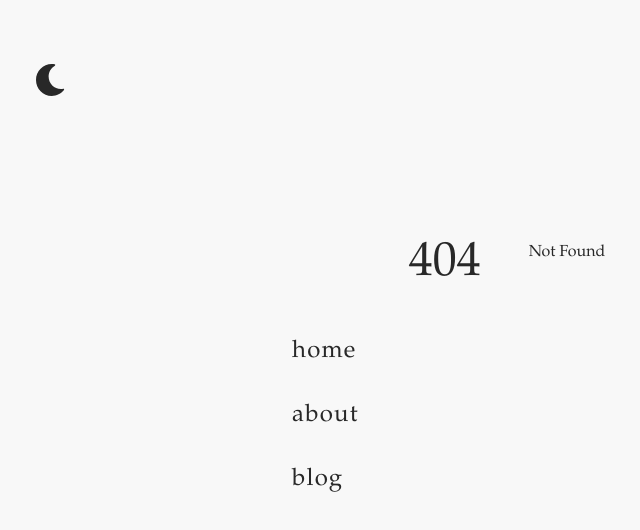
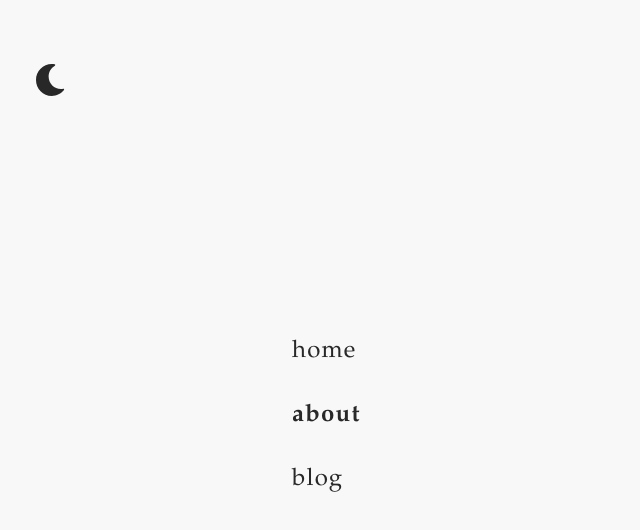
Before and after one commit to mattcollie/mattcollecutt.com, a SvelteKit app in the folder web/: page /about in a window 1280 px wide. Before the commit this address had no page. Shown: the top 530 px of the page, without its empty margins (28-668 px from the left). Built offline with nearby package versions, Linux system fonts and the light colour scheme.

Commit message:
adding bold to clicked text

```diff
--- a/web/src/lib/Link.svelte
+++ b/web/src/lib/Link.svelte
@@ -1,4 +1,5 @@
 <script>
+    import { page } from "$lib/store.js";
     export let href;
     export let target = "_self";
     let text;
@@ -22,6 +23,6 @@
     }
 </style>
 
-<a class="text-black dark:text-white" href={href} target={target} data-text={text? text.textContent : ""}>
+<a class="text-black dark:text-white" class:font-bold={$page === href} href={href} target={target} data-text={text? text.textContent : ""}>
     <span bind:this={text}><slot/></span>
 </a>
--- a/web/src/lib/store.js
+++ b/web/src/lib/store.js
@@ -1,3 +1,4 @@
-import {writable} from "svelte/store";
+import { writable } from "svelte/store";
 
 export const darkTheme = writable(false);
+export const page = writable("/");
--- a/web/src/routes/+page.svelte
+++ b/web/src/routes/+page.svelte
@@ -1 +1,7 @@
+<script>
+    import { page } from "$lib/store.js";
+
+    $page = "/";
+</script>
+
 <h1>Matt Collecutt</h1>
--- /dev/null
+++ b/web/src/routes/about/+page.svelte
@@ -0,0 +1,5 @@
+<script>
+    import { page } from "$lib/store";
+
+    $page = "/about"
+</script>
--- /dev/null
+++ b/web/src/routes/blog/+page.svelte
@@ -0,0 +1,5 @@
+<script>
+    import { page } from "$lib/store";
+
+    $page = "/blog"
+</script>
```
